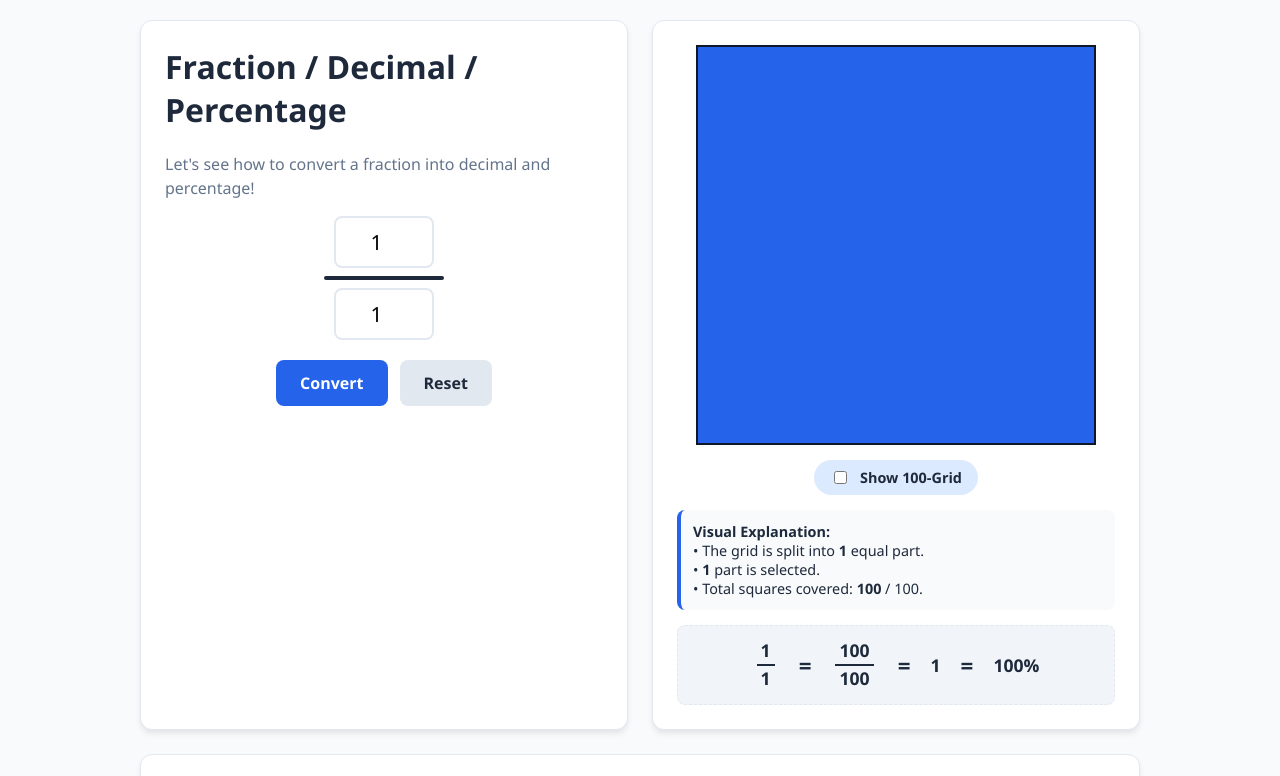
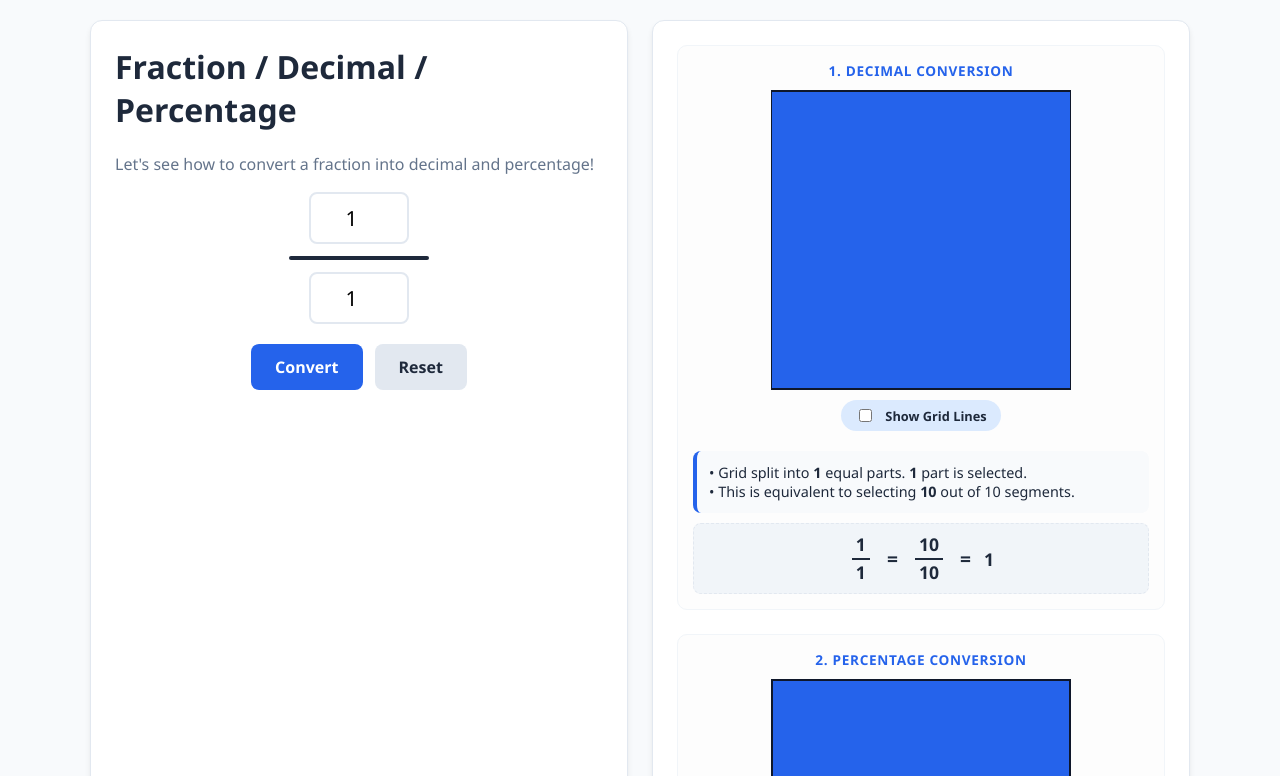
Before and after one commit to kanakarajhraman/fracdecimal, a website: page index.html in a window 1280 px wide. Both pictures are taken after a click on the button "Convert". Shown: the top 776 px of the page. Drawn offline with Linux system fonts and the light colour scheme.

Commit message:
code 14b

```diff
--- a/index.html
+++ b/index.html
@@ -3,7 +3,7 @@
 <head>
     <meta charset="UTF-8">
     <meta name="viewport" content="width=device-width, initial-scale=1.0">
-    <title>Fraction / Decimal / Percentage - Code 10</title>
+    <title>Fraction / Decimal / Percentage - Code 14b</title>
     <style>
         :root {
             --primary: #2563eb; /* Color for Numerator */
@@ -31,14 +31,14 @@
         }
 
         .container {
-            max-width: 1000px;
+            max-width: 1100px;
             width: 100%;
             display: grid;
             grid-template-columns: 1fr 1fr;
             gap: 24px;
         }
 
-        @media (max-width: 850px) {
+        @media (max-width: 950px) {
             .container { grid-template-columns: 1fr; }
         }
 
@@ -68,16 +68,16 @@
         .frac-num { border-bottom: 2px solid currentColor; padding: 0 4px 4px 4px; }
         .frac-den { padding: 4px 4px 0 4px; }
 
-        /* Input Styling Specifics */
+        /* Input Styling */
         .fraction-input-container {
             display: inline-flex;
             flex-direction: column;
             align-items: center;
-            gap: 8px; /* Added spacing between numerator/denominator */
+            gap: 12px;
         }
 
         .input-num, .input-den {
-            width: 100px; /* Made slightly wider */
+            width: 100px;
             padding: 10px;
             font-size: 1.3rem;
             text-align: center;
@@ -87,7 +87,7 @@
         }
 
         .input-divider {
-            width: 120px; /* Longer dividing line as requested */
+            width: 140px; /* Long dividing line */
             height: 4px;
             background-color: var(--text-main);
             border-radius: 2px;
@@ -121,37 +121,46 @@
             cursor: pointer;
             font-weight: 600;
             font-size: 1rem;
-            transition: transform 0.1s, opacity 0.2s;
+            transition: transform 0.1s;
         }
         button:active { transform: scale(0.98); }
 
         .btn-primary { background: var(--primary); color: white; }
         .btn-secondary { background: var(--border); color: var(--text-main); }
 
-        /* Grid Styles */
+        /* Grid Section Styling */
+        .visual-block {
+            display: flex;
+            flex-direction: column;
+            align-items: center;
+            width: 100%;
+            padding: 15px;
+            border-radius: 10px;
+            background: #fdfdfd;
+            border: 1px solid #f1f5f9;
+            margin-bottom: 24px;
+        }
+
         .grid-container {
             position: relative;
             width: 100%;
-            max-width: 400px;
+            max-width: 300px;
             margin: 0 auto;
         }
 
-        #hundred-grid {
+        #hundred-grid, #tenths-grid {
             display: grid;
-            grid-template-columns: repeat(10, 1fr);
             border: 1px solid var(--partition-line);
             aspect-ratio: 1/1;
             background: #fff;
             overflow: hidden;
         }
 
-        .square {
-            position: relative;
-            box-sizing: border-box;
-            border: 0px solid transparent;
-        }
+        #hundred-grid { grid-template-columns: repeat(10, 1fr); }
+        #tenths-grid { grid-template-columns: repeat(1, 1fr); grid-template-rows: repeat(10, 1fr); }
 
-        /* 10x10 Grid Toggle Lines */
+        .square { position: relative; box-sizing: border-box; }
+
         .grid-lines-on .square {
             outline: 0.5px solid var(--grid-line);
             outline-offset: -0.5px;
@@ -162,68 +171,63 @@
             align-items: center;
             gap: 10px;
             background: var(--primary-light);
-            padding: 8px 16px;
+            padding: 6px 14px;
             border-radius: 20px;
             font-weight: bold;
-            font-size: 0.9rem;
+            font-size: 0.8rem;
             cursor: pointer;
-            margin: 15px 0 5px 0;
+            margin: 10px 0;
         }
 
-        /* Result String Display */
-        .conversion-display {
-            width: 100%;
-            min-height: 80px;
-            padding: 15px;
-            background: #f1f5f9;
-            border-radius: 8px;
-            display: flex;
-            align-items: center;
-            justify-content: center;
-            gap: 10px;
-            font-size: 1.1rem;
-            font-weight: bold;
-            flex-wrap: wrap;
-            margin-top: 15px;
-            border: 1px dashed var(--border);
-        }
-
-        /* Steps Panel */
-        .steps-panel { grid-column: 1 / -1; }
-        .method-box {
-            background: #fff;
-            border: 1px solid var(--border);
-            padding: 15px;
-            border-radius: 8px;
-            margin-bottom: 15px;
-        }
-
-        .step {
-            margin-bottom: 12px;
-            padding-left: 30px;
-            position: relative;
-        }
-        .step::before { content: "→"; position: absolute; left: 0; color: var(--primary); font-weight: bold; }
-
-        .error-msg { color: var(--error); font-size: 0.9rem; margin-bottom: 10px; text-align: center;}
-
-        #grid-stats {
+        .explanation-text {
             background: #f8fafc;
             padding: 12px;
             border-radius: 8px;
             border-left: 4px solid var(--primary);
             font-size: 0.9rem;
             width: 100%;
-            margin-top: 10px;
-            min-height: 85px;
+            margin: 10px 0;
+            min-height: 50px;
         }
 
-        .math-symbol { margin: 0 10px; font-size: 1.4rem; }
+        .conversion-chain {
+            width: 100%;
+            padding: 12px;
+            background: #f1f5f9;
+            border-radius: 8px;
+            display: flex;
+            align-items: center;
+            justify-content: center;
+            gap: 8px;
+            font-size: 1.1rem;
+            font-weight: bold;
+            flex-wrap: wrap;
+            border: 1px dashed var(--border);
+        }
+
+        .vis-header {
+            font-weight: bold;
+            margin-bottom: 10px;
+            color: var(--primary);
+            text-transform: uppercase;
+            font-size: 0.85rem;
+            letter-spacing: 0.05em;
+        }
+
+        .math-symbol { margin: 0 5px; font-size: 1.2rem; }
+        .hidden { display: none !important; }
+        .error-msg { color: var(--error); font-size: 0.9rem; text-align: center; margin-top: 10px; }
+        .steps-panel { grid-column: 1 / -1; }
+        .method-box { background: #fff; border: 1px solid var(--border); padding: 15px; border-radius: 8px; margin-bottom: 15px; }
+        .step { margin-bottom: 12px; padding-left: 30px; position: relative; }
+        .step::before { content: "→"; position: absolute; left: 0; color: var(--primary); font-weight: bold; }
+        .method-subtitle { font-weight: bold; color: var(--text-main); margin-top: 15px; text-decoration: underline; }
     </style>
 </head>
 <body>
 
 <div class="container">
+    <!-- INPUT CARD -->
     <div class="card">
         <h1>Fraction / Decimal / Percentage</h1>
         <p>Let's see how to convert a fraction into decimal and percentage!</p>
@@ -244,53 +248,76 @@
         </div>
     </div>
 
-    <div class="card" style="display: flex; flex-direction: column; align-items: center;">
-        <!-- 1. Grid -->
-        <div class="grid-container">
-            <div id="hundred-grid" class="grid-lines-off"></div>
+    <!-- VISUALIZATION CARD -->
+    <div class="card" id="vis-card" style="display: flex; flex-direction: column;">
+
+        <div id="welcome-msg" style="text-align: center; color: #94a3b8; padding: 40px 0;">
+            Click "Convert" to see the visualizations.
         </div>
 
-        <!-- 2. Toggle -->
-        <label class="toggle-container">
-            <input type="checkbox" id="grid-toggle" onchange="toggleGridLines()">
-            Show 100-Grid
-        </label>
-
-        <!-- 3. Visual Explanation -->
-        <div id="grid-stats">
-            <p style="text-align: center; color: #94a3b8; margin: 0;">Click "Convert" to see the visual explanation.</p>
+        <!-- DECIMAL SECTION -->
+        <div id="decimal-section" class="visual-block hidden">
+            <div class="vis-header">1. Decimal Conversion</div>
+            <div class="grid-container">
+                <div id="tenths-grid" class="grid-lines-off"></div>
+            </div>
+            <label class="toggle-container">
+                <input type="checkbox" id="tenths-grid-toggle" onchange="applyGridToggles()">
+                Show Grid Lines
+            </label>
+            <div id="decimal-explanation" class="explanation-text"></div>
+            <div id="decimal-chain" class="conversion-chain"></div>
         </div>
 
-        <!-- 4. Conversion Result -->
-        <div id="conversion-result" class="conversion-display">
-            <span style="color: #94a3b8;">Waiting for input...</span>
+        <!-- PERCENTAGE SECTION -->
+        <div id="percent-section" class="visual-block hidden">
+            <div class="vis-header">2. Percentage Conversion</div>
+            <div class="grid-container">
+                <div id="hundred-grid" class="grid-lines-off"></div>
+            </div>
+            <label class="toggle-container">
+                <input type="checkbox" id="hundred-grid-toggle" onchange="applyGridToggles()">
+                Show Grid Lines
+            </label>
+            <div id="percent-explanation" class="explanation-text"></div>
+            <div id="percent-chain" class="conversion-chain"></div>
         </div>
     </div>
 
+    <!-- MATH STEPS CARD -->
     <div class="card steps-panel">
         <h2>Mathematical Conversion</h2>
         <div id="steps-content">
-            <p style="color: #64748b;">Step-by-step conversion will appear here after clicking Convert.</p>
+            <p style="color: #64748b;">Step-by-step conversion details will appear here.</p>
         </div>
     </div>
 </div>
 
 <script>
-    const grid = document.getElementById('hundred-grid');
+    const hundredGrid = document.getElementById('hundred-grid');
+    const tenthsGrid = document.getElementById('tenths-grid');
     const numInput = document.getElementById('num');
     const denInput = document.getElementById('den');
     const errorDisplay = document.getElementById('error-display');
     const stepsContent = document.getElementById('steps-content');
-    const gridToggle = document.getElementById('grid-toggle');
-    const conversionResult = document.getElementById('conversion-result');
-    const gridStats = document.getElementById('grid-stats');
+    const hGridToggle = document.getElementById('hundred-grid-toggle');
+    const tGridToggle = document.getElementById('tenths-grid-toggle');
+    const decimalSection = document.getElementById('decimal-section');
+    const percentSection = document.getElementById('percent-section');
+    const welcomeMsg = document.getElementById('welcome-msg');
 
-    function createGrid() {
-        grid.innerHTML = '';
+    function createGrids() {
+        hundredGrid.innerHTML = '';
+        tenthsGrid.innerHTML = '';
         for (let i = 0; i < 100; i++) {
-            const square = document.createElement('div');
-            square.classList.add('square');
-            grid.appendChild(square);
+            const sq = document.createElement('div');
+            sq.classList.add('square');
+            hundredGrid.appendChild(sq);
+        }
+        for (let i = 0; i < 10; i++) {
+            const sq = document.createElement('div');
+            sq.classList.add('square');
+            tenthsGrid.appendChild(sq);
         }
     }
 
@@ -298,67 +325,89 @@
         return `<div class="math-frac"><div class="frac-num">${n}</div><div class="frac-den">${d}</div></div>`;
     }
 
-    /**
-     * Core conversion process triggered ONLY by button click
-     */
     function process() {
         const n = parseInt(numInput.value);
         const d = parseInt(denInput.value);
 
         if (!validate(n, d)) return;
 
-        toggleGridLines();
+        welcomeMsg.classList.add('hidden');
+        percentSection.classList.remove('hidden');
 
         const decimal = n / d;
         const percent = decimal * 100;
-        const sqPerPart = 100 / d;
-        const equivalentNum = (n * (100 / d)).toFixed(2).replace(/\.?0+$/, '');
+        const isDecimalFactor = (d <= 10 && 10 % d === 0);
 
-        updateGridSubdivision(n, d, sqPerPart);
+        // Update Decimal Section
+        if (isDecimalFactor) {
+            decimalSection.classList.remove('hidden');
+            const equivTenthNum = (decimal * 10).toFixed(2).replace(/\.?0+$/, '');
+            updateTenthsGrid(n, d);
+            const partText = n === 1 ? 'part is' : 'parts are';
+            document.getElementById('decimal-explanation').innerHTML = `
+                • Grid split into <b>${d}</b> equal parts. <b>${n}</b> ${partText} selected.<br>
+                • This is equivalent to selecting <b>${equivTenthNum}</b> out of 10 segments.
+            `;
+            document.getElementById('decimal-chain').innerHTML = `
+                ${getFracHTML(n, d)} <span class="math-symbol">=</span>
+                ${getFracHTML(equivTenthNum, 10)} <span class="math-symbol">=</span>
+                <span>${decimal.toFixed(4).replace(/\.?0+$/, '')}</span>
+            `;
+        } else {
+            decimalSection.classList.add('hidden');
+        }
 
-        conversionResult.innerHTML = `
-            ${getFracHTML(n, d)}
-            <span class="math-symbol">=</span>
-            ${getFracHTML(equivalentNum, 100)}
-            <span class="math-symbol">=</span>
-            <span>${decimal.toFixed(4).replace(/\.?0+$/, '')}</span>
-            <span class="math-symbol">=</span>
+        // Update Percentage Section
+        const equivHundredNum = (decimal * 100).toFixed(2).replace(/\.?0+$/, '');
+        updateHundredGrid(n, d);
+        const partText = n === 1 ? 'part is' : 'parts are';
+        document.getElementById('percent-explanation').innerHTML = `
+            • Grid split into <b>${d}</b> equal parts. <b>${n}</b> ${partText} selected.<br>
+            • This covers exactly <b>${Math.round(decimal * 100)}</b> out of 100 small squares.
+        `;
+        document.getElementById('percent-chain').innerHTML = `
+            ${getFracHTML(n, d)} <span class="math-symbol">=</span>
+            ${getFracHTML(equivHundredNum, 100)} <span class="math-symbol">=</span>
             <span>${percent.toFixed(2).replace(/\.?0+$/, '')}%</span>
         `;
 
-        updateLabels(n, d, sqPerPart);
-        updateSteps(n, d, decimal, percent);
+        updateSteps(n, d, decimal, percent, isDecimalFactor);
+        applyGridToggles();
     }
 
-    function toggleGridLines() {
-        grid.className = gridToggle.checked ? 'grid-lines-on' : 'grid-lines-off';
+    function applyGridToggles() {
+        hundredGrid.className = hGridToggle.checked ? 'grid-lines-on' : 'grid-lines-off';
+        tenthsGrid.className = tGridToggle.checked ? 'grid-lines-on' : 'grid-lines-off';
     }
 
     function validate(n, d) {
         errorDisplay.innerText = "";
-        if (isNaN(n) || isNaN(d)) { errorDisplay.innerText = "Enter valid numbers."; return false; }
-        if (d <= 0) { errorDisplay.innerText = "Denominator must be > 0."; return false; }
-        if (n > 100 || d > 100) { errorDisplay.innerText = "Max input for the grid is 100."; return false; }
+        if (isNaN(n) || isNaN(d)) { errorDisplay.innerText = "Please enter valid numbers."; return false; }
+        if (d <= 0) { errorDisplay.innerText = "Denominator must be greater than 0."; return false; }
+        if (n > 100 || d > 100) { errorDisplay.innerText = "Max input is 100 for visual clarity."; return false; }
         return true;
     }
 
-    function updateGridSubdivision(n, d, sqPerPart) {
-        const squares = document.querySelectorAll('.square');
+    function updateTenthsGrid(n, d) {
+        const squares = tenthsGrid.querySelectorAll('.square');
+        const sqPerPart = 10 / d;
         const borderStyle = '1px solid var(--partition-line)';
-
         squares.forEach((sq, i) => {
             const partID = Math.floor(i / sqPerPart);
-            const row = Math.floor(i / 10);
-            const col = i % 10;
+            sq.style.backgroundColor = (partID < n) ? 'var(--primary)' : (partID < d ? 'var(--secondary)' : 'transparent');
+            sq.style.borderTop = (i === 0 || Math.floor((i - 1) / sqPerPart) !== partID) && partID < d ? borderStyle : '0px';
+            sq.style.borderBottom = (i === 9 || Math.floor((i + 1) / sqPerPart) !== partID) && partID < d ? borderStyle : '0px';
+        });
+    }
 
-            if (partID < n) {
-                sq.style.backgroundColor = 'var(--primary)';
-            } else if (partID < d) {
-                sq.style.backgroundColor = 'var(--secondary)';
-            } else {
-                sq.style.backgroundColor = 'transparent';
-            }
-
+    function updateHundredGrid(n, d) {
+        const squares = hundredGrid.querySelectorAll('.square');
+        const sqPerPart = 100 / d;
+        const borderStyle = '1px solid var(--partition-line)';
+        squares.forEach((sq, i) => {
+            const partID = Math.floor(i / sqPerPart);
+            const row = Math.floor(i / 10), col = i % 10;
+            sq.style.backgroundColor = (partID < n) ? 'var(--primary)' : (partID < d ? 'var(--secondary)' : 'transparent');
             sq.style.borderTop = (row === 0 || Math.floor((i - 10) / sqPerPart) !== partID) && partID < d ? borderStyle : '0px';
             sq.style.borderBottom = (row === 9 || Math.floor((i + 10) / sqPerPart) !== partID) && partID < d ? borderStyle : '0px';
             sq.style.borderLeft = (col === 0 || Math.floor((i - 1) / sqPerPart) !== partID) && partID < d ? borderStyle : '0px';
@@ -366,70 +415,80 @@
         });
     }
 
-    function updateLabels(n, d, sqPerPart) {
-        const shadedTotal = Math.round(n * sqPerPart);
-        const partText = n === 1 ? 'part is' : 'parts are';
-        const totalPartText = d === 1 ? 'equal part' : 'equal parts';
+    function updateSteps(n, d, dec, per, isDecimalFactor) {
+        let method2HTML = '';
 
-        gridStats.innerHTML = `
-            <strong>Visual Explanation:</strong><br>
-            • The grid is split into <b>${d}</b> ${totalPartText}.<br>
-            • <b>${n}</b> ${partText} selected.<br>
-            • Total squares covered: <b>${shadedTotal}</b> / 100.
-        `;
-    }
+        if (isDecimalFactor) {
+            const scale10 = (10 / d).toFixed(2).replace(/\.?0+$/, '');
+            const scale100 = (100 / d).toFixed(2).replace(/\.?0+$/, '');
+            const newNum10 = (n * (10 / d)).toFixed(2).replace(/\.?0+$/, '');
+            const newNum100 = (n * (100 / d)).toFixed(2).replace(/\.?0+$/, '');
 
-    function updateSteps(n, d, dec, per) {
-        const scaleFactor = (100 / d).toFixed(2).replace(/\.?0+$/, '');
-        const newNum = (n * (100 / d)).toFixed(2).replace(/\.?0+$/, '');
+            method2HTML = `
+                <div class="method-subtitle">A) For Decimal (Scale to 10)</div>
+                <div class="step">Scale factor (10 ÷ ${d}) = <b>${scale10}</b></div>
+                <div class="step">Multiply both parts by <b>${scale10}</b>:
+                    <div style="margin: 10px 0; display: flex; align-items: center; justify-content: center;">
+                        <div class="math-frac"><div class="frac-num">${n} × ${scale10}</div><div class="frac-den">${d} × ${scale10}</div></div>
+                        <span class="math-symbol">=</span> ${getFracHTML(newNum10, 10)}
+                    </div>
+                </div>
+                <div class="step">Since it is "per ten", the value is <b>${dec.toFixed(4).replace(/\.?0+$/, '')}</b></div>
 
-        let html = `
+                <div class="method-subtitle">B) For Percentage (Scale to 100)</div>
+                <div class="step">Scale factor (100 ÷ ${d}) = <b>${scale100}</b></div>
+                <div class="step">Multiply both parts by <b>${scale100}</b>:
+                    <div style="margin: 10px 0; display: flex; align-items: center; justify-content: center;">
+                        <div class="math-frac"><div class="frac-num">${n} × ${scale100}</div><div class="frac-den">${d} × ${scale100}</div></div>
+                        <span class="math-symbol">=</span> ${getFracHTML(newNum100, 100)}
+                    </div>
+                </div>
+                <div class="step">Since it is "per hundred", the value is <b>${per.toFixed(2).replace(/\.?0+$/, '')}%</b></div>
+            `;
+        } else {
+            const scale100 = (100 / d).toFixed(2).replace(/\.?0+$/, '');
+            const newNum100 = (n * (100 / d)).toFixed(2).replace(/\.?0+$/, '');
+            method2HTML = `
+                <div class="step">Scale factor needed to make denominator 100: (100 ÷ ${d}) = <b>${scale100}</b></div>
+                <div class="step">Multiply both top and bottom by <b>${scale100}</b>:
+                    <div style="margin: 15px 0; display: flex; align-items: center; justify-content: center;">
+                        <div class="math-frac"><div class="frac-num">${n} × ${scale100}</div><div class="frac-den">${d} × ${scale100}</div></div>
+                        <span class="math-symbol">=</span> ${getFracHTML(newNum100, 100)}
+                    </div>
+                </div>
+                <div class="step">Fraction over 100 is the percentage = <b>${newNum100}%</b></div>
+            `;
+        }
+
+        stepsContent.innerHTML = `
             <div class="method-box">
                 <h3>Method 1: Direct Division</h3>
                 <div class="step">Divide numerator by denominator: ${getFracHTML(n, d)} = ${n} ÷ ${d} = <b>${dec.toFixed(4).replace(/\.?0+$/, '')}</b></div>
                 <div class="step">Multiply by 100 to get percentage: ${dec.toFixed(4).replace(/\.?0+$/, '')} × 100 = <b>${per.toFixed(2).replace(/\.?0+$/, '')}%</b></div>
             </div>
             <div class="method-box">
-                <h3>Method 2: Equivalent Fraction (Out of 100)</h3>
-                <div class="step">Find the scale factor needed to make the denominator 100: <br> 100 ÷ ${d} = <b>${scaleFactor}</b></div>
-                <div class="step">Multiply both the numerator and the denominator by this factor:
-                    <div style="margin: 15px 0; display: flex; align-items: center; justify-content: center;">
-                        <div class="math-frac">
-                            <div class="frac-num">${n} × ${scaleFactor}</div>
-                            <div class="frac-den">${d} × ${scaleFactor}</div>
-                        </div>
-                        <span class="math-symbol">=</span>
-                        ${getFracHTML(newNum, 100)}
-                    </div>
-                </div>
-                <div class="step">Since it is now "per hundred", the value = <b>${newNum}%</b></div>
+                <h3>Method 2: Equivalent Fraction</h3>
+                ${method2HTML}
             </div>
         `;
-        stepsContent.innerHTML = html;
     }
 
     function resetForm() {
         numInput.value = 1;
         denInput.value = 1;
-        gridToggle.checked = false;
+        hGridToggle.checked = false;
+        tGridToggle.checked = false;
         errorDisplay.innerText = "";
+        welcomeMsg.classList.remove('hidden');
+        decimalSection.classList.add('hidden');
+        percentSection.classList.add('hidden');
+        stepsContent.innerHTML = `<p style="color: #64748b;">Step-by-step conversion details will appear here.</p>`;
 
-        // Clear Grid
         const squares = document.querySelectorAll('.square');
-        squares.forEach(sq => {
-            sq.style.backgroundColor = 'transparent';
-            sq.style.border = '0px';
-        });
-        grid.className = 'grid-lines-off';
-
-        // Clear results
-        conversionResult.innerHTML = `<span style="color: #94a3b8;">Waiting for input...</span>`;
-        gridStats.innerHTML = `<p style="text-align: center; color: #94a3b8; margin: 0;">Click "Convert" to see the visual explanation.</p>`;
-        stepsContent.innerHTML = `<p style="color: #64748b;">Step-by-step conversion will appear here after clicking Convert.</p>`;
+        squares.forEach(sq => { sq.style.backgroundColor = 'transparent'; sq.style.border = '0px'; });
     }
 
-    // Initial setup
-    createGrid();
+    createGrids();
 </script>
 
 </body>
```
